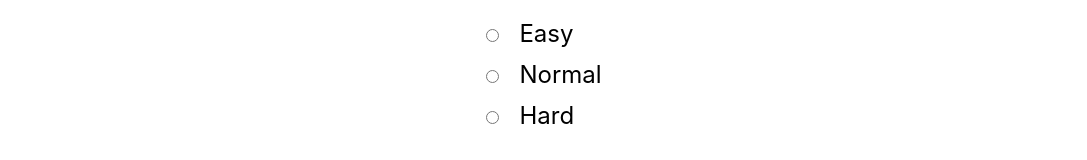
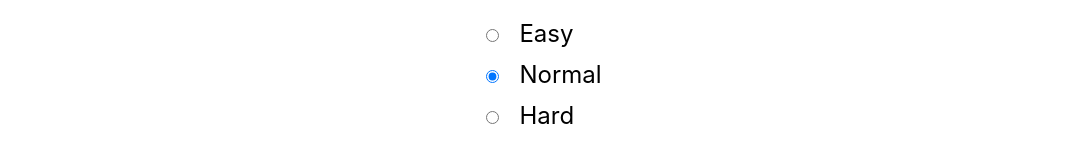
Before and after one commit to BenElferink/Sudoku, a React (Create React App) app: page / in a window 1280 px wide. Shown: the part 363-523 px from the top of the page, without its empty margins (96-1183 px from the left). Built offline with nearby package versions, Linux system fonts and the light colour scheme.

Commit message:
revert last commit

```diff
--- a/src/App.js
+++ b/src/App.js
@@ -1,27 +1,20 @@
-import React, { Component } from 'react';
+import React, { useState } from 'react';
 import StartPage from './components/StartPage';
 
-export class App extends Component {
-  constructor(props) {
-    super(props);
+function App() {
+  const [name, setName] = useState('');
+  const [difficulty, setDifficulty] = useState('normal');
 
-    this.state = {
-      name: '',
-      difficulty: 'normal',
-    };
-  }
-
-  render() {
   return (
     <>
       <StartPage
-          name={this.name}
+        name={name}
         nameChange={(e) => {
-            this.setState({ name: e.target.value });
+          setName(e.target.value);
         }}
-          diff={this.difficulty}
+        diff={difficulty}
         diffChange={(e) => {
-            this.setState({ difficulty: e.target.value });
+          setDifficulty(e.target.value);
         }}
         startGame={() => {
           console.log('worksssss');
@@ -30,6 +23,5 @@ export class App extends Component {
     </>
   );
 }
-}
 
 export default App;
```
Lines whose indentation alone changed are shown as unchanged.
